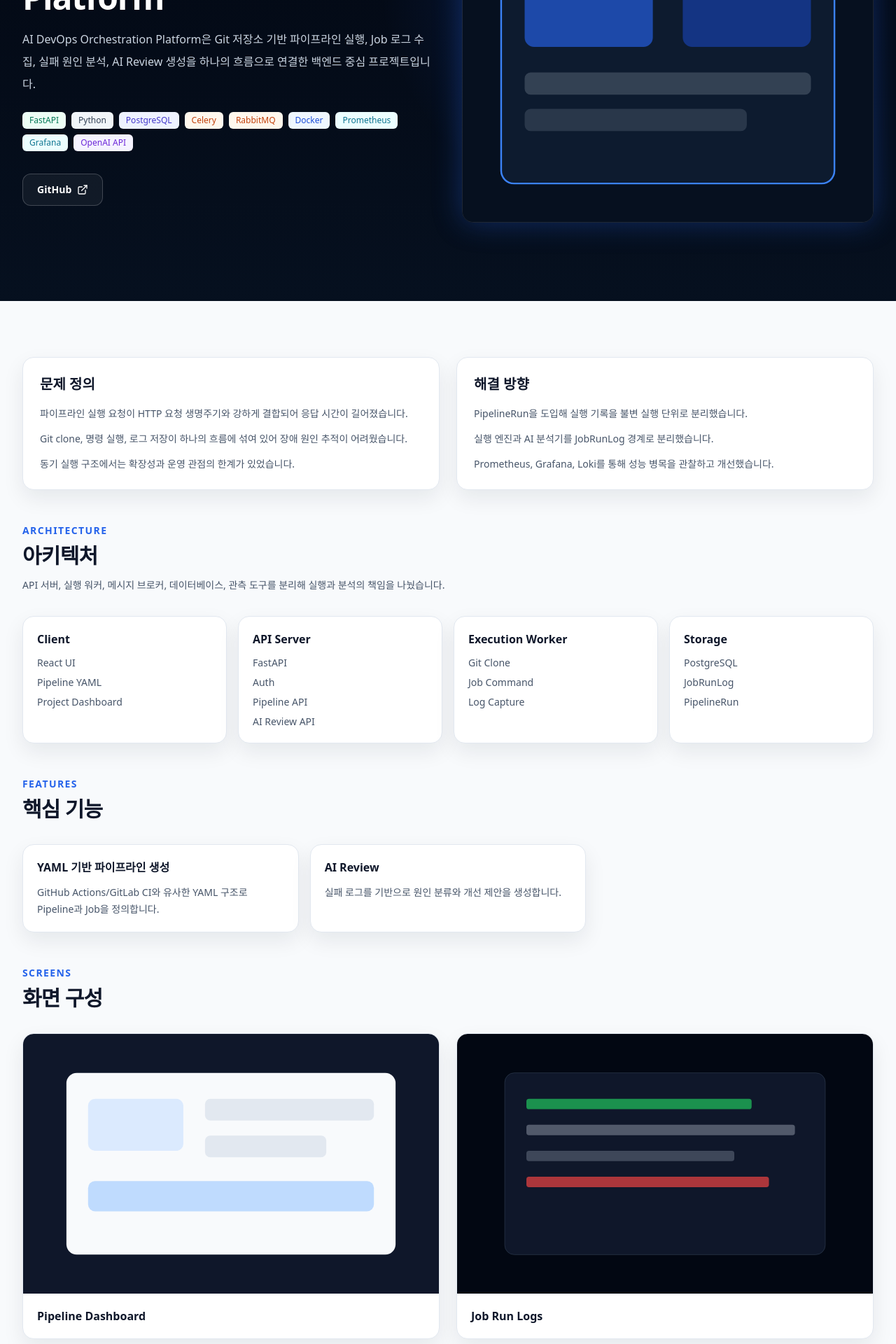
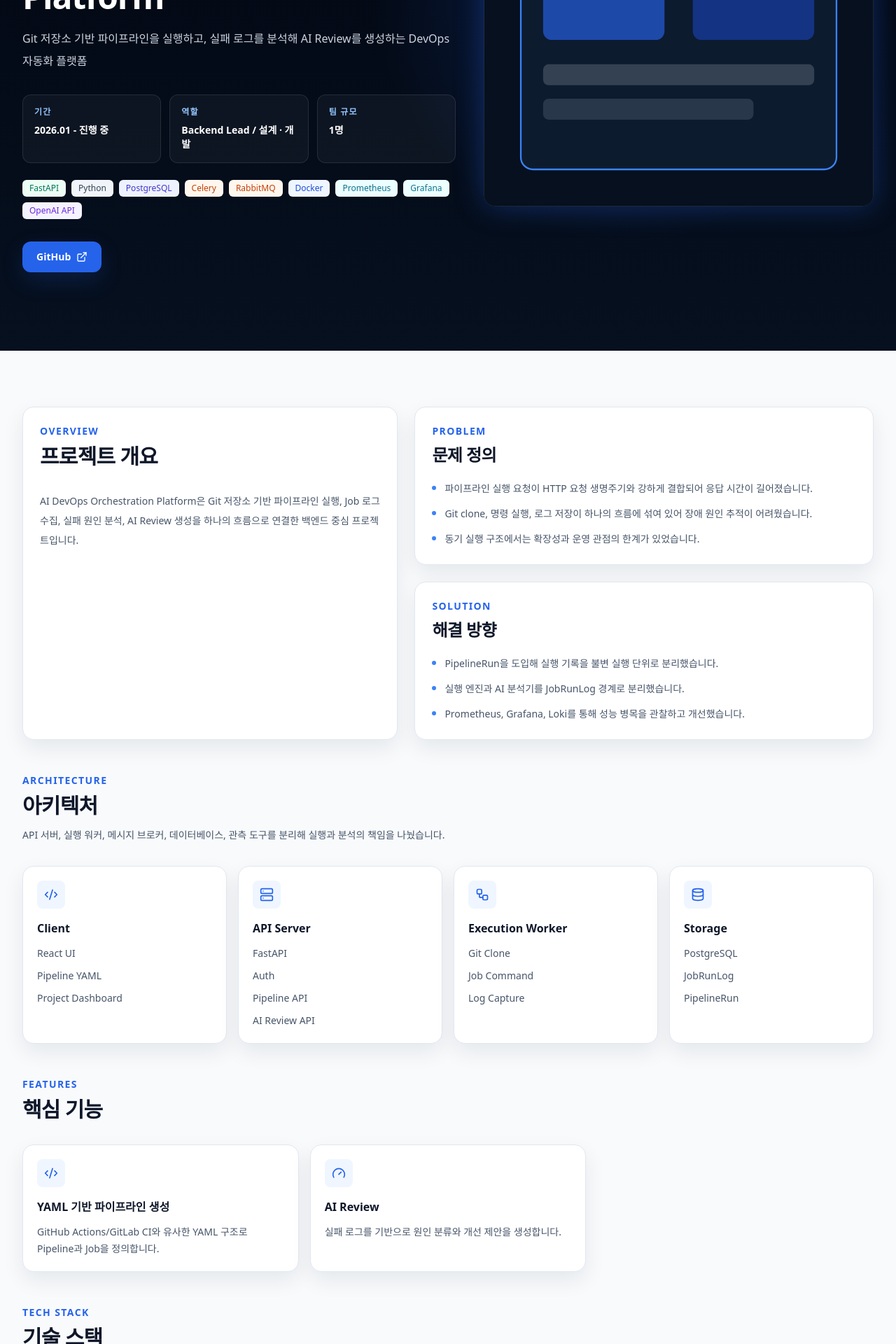
Before and after one commit to JongEunLee310/portfolio, a React (Vite) app: page /#/projects/ai-devops-orchestration-platform in a window 1280 px wide. Shown: the part 300-2220 px from the top of the page at 70% size. Built offline with nearby package versions, Linux system fonts and the light colour scheme; a web font is replaced by a local one.

Commit message:
refactor: 프로젝트 상세 페이지 컴포넌트 기반 레이아웃으로 개선

```diff
--- a/src/pages/ProjectDetailPage.tsx
+++ b/src/pages/ProjectDetailPage.tsx
@@ -1,11 +1,20 @@
-import { ExternalLink } from "lucide-react";
 import { useParams } from "react-router-dom";
-import { Badge } from "@/components/common/Badge";
 import { EmptyState } from "@/components/common/EmptyState";
-import { SectionHeader } from "@/components/common/SectionHeader";
 import { PageLayout } from "@/components/layout/PageLayout";
-import { ProjectMetricCard } from "@/components/project/ProjectMetricCard";
-import { TechTag } from "@/components/common/TechTag";
+import {
+  ProjectArchitectureSection,
+  ProjectContributionSection,
+  ProjectDetailHero,
+  ProjectFeaturesSection,
+  ProjectLinksSection,
+  ProjectNarrativeCard,
+  ProjectOverviewSection,
+  ProjectResultsSection,
+  ProjectRetrospectiveSection,
+  ProjectScreenshotsSection,
+  ProjectTechStackSection,
+  ProjectTroubleshootingSection,
+} from "@/components/project/ProjectDetailSections";
 import { PROJECT_DETAIL_LABELS } from "@/constants/projectDetail";
 import { projectDetails } from "@/data/projectDetails";
 import { pageChrome } from "@/utils/pageChrome";
@@ -31,270 +40,52 @@ export function ProjectDetailPage() {
 
   return (
     <PageLayout {...pageChrome}>
-      <section className="bg-hero-radial py-20 text-white lg:py-28">
-        <div className="mx-auto grid max-w-7xl gap-10 px-6 lg:grid-cols-2 lg:px-8">
-          <div>
-            <Badge variant="dark">{project.period}</Badge>
-            <h1 className="mt-5 text-4xl font-bold tracking-tight md:text-5xl">
-              {project.title}
-            </h1>
-            <p className="mt-5 text-base leading-8 text-slate-300">
-              {project.overview}
-            </p>
-            <div className="mt-6 flex flex-wrap gap-2">
-              {project.techStack.map((tag) => (
-                <TechTag key={`${project.slug}-${tag.name}`} tag={tag} />
-              ))}
-            </div>
-            <div className="mt-8 flex flex-wrap gap-3">
-              {project.links.github ? (
-                <a
-                  href={project.links.github}
-                  target="_blank"
-                  rel="noreferrer"
-                  className="inline-flex items-center gap-2 rounded-xl border border-white/20 bg-white/5 px-5 py-3 text-sm font-semibold text-white transition hover:border-blue-400 hover:bg-blue-500/10"
-                >
-                  {PROJECT_DETAIL_LABELS.links.github}
-                  <ExternalLink className="h-4 w-4" />
-                </a>
-              ) : null}
-              {project.links.demo ? (
-                <a
-                  href={project.links.demo}
-                  target="_blank"
-                  rel="noreferrer"
-                  className="inline-flex items-center gap-2 rounded-xl bg-blue-600 px-5 py-3 text-sm font-semibold text-white shadow-blue-soft transition hover:bg-blue-500"
-                >
-                  {PROJECT_DETAIL_LABELS.links.demo}
-                  <ExternalLink className="h-4 w-4" />
-                </a>
-              ) : null}
+      <ProjectDetailHero project={project} />
+      <section className="bg-slate-50 py-16 lg:py-20">
+        <div className="mx-auto max-w-7xl px-6 lg:px-8">
+          <div className="grid gap-6 lg:grid-cols-[0.9fr_1.1fr]">
+            <ProjectOverviewSection overview={project.overview} />
+            <div className="grid gap-6 md:grid-cols-2 lg:grid-cols-1">
+              <ProjectNarrativeCard
+                eyebrow={PROJECT_DETAIL_LABELS.sections.problem.eyebrow}
+                section={project.problem}
+              />
+              <ProjectNarrativeCard
+                eyebrow={PROJECT_DETAIL_LABELS.sections.solution.eyebrow}
+                section={project.solution}
+              />
             </div>
           </div>
-          <img
-            src={project.heroImage}
-            alt={`${project.title} 대표 이미지`}
-            className="aspect-[4/3] w-full rounded-2xl border border-white/10 object-cover shadow-glow"
+          <div className="mt-12">
+            <ProjectArchitectureSection architecture={project.architecture} />
+          </div>
+          <div className="mt-12">
+            <ProjectFeaturesSection features={project.features} />
+          </div>
+          <div className="mt-12">
+            <ProjectTechStackSection
+              projectSlug={project.slug}
+              techStack={project.techStack}
             />
           </div>
-      </section>
-      <section className="bg-slate-50 py-16 lg:py-20">
-        <div className="mx-auto max-w-7xl px-6 lg:px-8">
-          <div className="grid gap-6 md:grid-cols-2">
-            {[project.problem, project.solution].map((section) => (
-              <article
-                key={section.title}
-                className="rounded-2xl border border-slate-200 bg-white p-6 shadow-card"
-              >
-                <h2 className="text-xl font-bold text-slate-900">
-                  {section.title}
-                </h2>
-                <ul className="mt-4 space-y-3 text-sm leading-6 text-slate-600">
-                  {section.items.map((item) => (
-                    <li key={item}>{item}</li>
-                  ))}
-                </ul>
-              </article>
-            ))}
-          </div>
           <div className="mt-12">
-            <SectionHeader
-              eyebrow={PROJECT_DETAIL_LABELS.sections.architecture.eyebrow}
-              title={project.architecture.title}
-              description={project.architecture.description}
-            />
-            <div className="grid grid-cols-1 gap-4 md:grid-cols-2 lg:grid-cols-4">
-              {project.architecture.nodes.map((node) => (
-                <article
-                  key={node.title}
-                  className="rounded-2xl border border-slate-200 bg-white p-5 shadow-card"
-                >
-                  <h3 className="font-bold text-slate-900">{node.title}</h3>
-                  <ul className="mt-3 space-y-2 text-sm text-slate-600">
-                    {node.items.map((item) => (
-                      <li key={item}>{item}</li>
-                    ))}
-                  </ul>
-                </article>
-              ))}
-            </div>
-          </div>
-          {project.features.length > 0 ? (
-            <div className="mt-12">
-              <SectionHeader
-                eyebrow={PROJECT_DETAIL_LABELS.sections.features.eyebrow}
-                title={PROJECT_DETAIL_LABELS.sections.features.title}
-              />
-              <div className="grid gap-4 md:grid-cols-3">
-                {project.features.map((feature) => (
-                  <article
-                    key={feature.title}
-                    className="rounded-2xl border border-slate-200 bg-white p-5 shadow-card"
-                  >
-                    <h3 className="font-bold text-slate-900">
-                      {feature.title}
-                    </h3>
-                    <p className="mt-3 text-sm leading-6 text-slate-600">
-                      {feature.description}
-                    </p>
-                  </article>
-                ))}
-              </div>
-            </div>
-          ) : null}
-          {project.screenshots.length > 0 ? (
-            <div className="mt-12">
-              <SectionHeader
-                eyebrow={PROJECT_DETAIL_LABELS.sections.screenshots.eyebrow}
-                title={PROJECT_DETAIL_LABELS.sections.screenshots.title}
-              />
-              <div className="grid gap-6 md:grid-cols-2">
-                {project.screenshots.map((screenshot) => (
-                  <article
-                    key={screenshot.title}
-                    className="overflow-hidden rounded-2xl border border-slate-200 bg-white shadow-card"
-                  >
-                    <img
-                      src={screenshot.image}
-                      alt={screenshot.title}
-                      className="aspect-[16/10] w-full bg-slate-100 object-cover"
-                    />
-                    <div className="p-5">
-                      <h3 className="font-bold text-slate-900">
-                        {screenshot.title}
-                      </h3>
-                      {screenshot.description ? (
-                        <p className="mt-2 text-sm leading-6 text-slate-600">
-                          {screenshot.description}
-                        </p>
-                      ) : null}
-                    </div>
-                  </article>
-                ))}
-              </div>
-            </div>
-          ) : null}
-        </div>
-      </section>
-      {project.performance.length > 0 ? (
-        <section className="bg-brand-dark py-16 text-white lg:py-20">
-          <div className="mx-auto max-w-7xl px-6 lg:px-8">
-            <SectionHeader
-              eyebrow={PROJECT_DETAIL_LABELS.sections.metrics.eyebrow}
-              title={PROJECT_DETAIL_LABELS.sections.metrics.title}
-              dark
-            />
-            <div className="grid gap-4 md:grid-cols-3">
-              {project.performance.map((metric) => (
-                <ProjectMetricCard key={metric.label} metric={metric} />
-              ))}
+            <ProjectScreenshotsSection screenshots={project.screenshots} />
           </div>
         </div>
       </section>
-      ) : null}
+      <ProjectResultsSection performance={project.performance} />
       <section className="bg-slate-50 py-16 lg:py-20">
         <div className="mx-auto grid max-w-7xl gap-10 px-6 lg:grid-cols-[1fr_0.9fr] lg:px-8">
-          {project.contributions.length > 0 ? (
-            <div>
-              <SectionHeader
-                eyebrow={PROJECT_DETAIL_LABELS.sections.contributions.eyebrow}
-                title={PROJECT_DETAIL_LABELS.sections.contributions.title}
+          <ProjectContributionSection contributions={project.contributions} />
+          <ProjectTroubleshootingSection
+            troubleshooting={project.troubleshooting}
           />
-              <div className="space-y-4">
-                {project.contributions.map((contribution) => (
-                  <article
-                    key={`${contribution.date}-${contribution.title}`}
-                    className="rounded-2xl border border-slate-200 bg-white p-5 shadow-card"
-                  >
-                    <p className="text-xs font-semibold uppercase tracking-widest text-blue-600">
-                      {contribution.date}
-                    </p>
-                    <h3 className="mt-2 font-bold text-slate-900">
-                      {contribution.title}
-                    </h3>
-                    <p className="mt-2 text-sm leading-6 text-slate-600">
-                      {contribution.description}
-                    </p>
-                  </article>
-                ))}
         </div>
-            </div>
-          ) : null}
-          {project.troubleshooting.length > 0 ? (
-            <div>
-              <SectionHeader
-                eyebrow={PROJECT_DETAIL_LABELS.sections.troubleshooting.eyebrow}
-                title={PROJECT_DETAIL_LABELS.sections.troubleshooting.title}
-              />
-              <div className="space-y-4">
-                {project.troubleshooting.map((item) => (
-                  <article
-                    key={item.title}
-                    className="rounded-2xl border border-slate-200 bg-white p-5 shadow-card"
-                  >
-                    <h3 className="font-bold text-slate-900">{item.title}</h3>
-                    <dl className="mt-4 space-y-3 text-sm leading-6">
-                      <div>
-                        <dt className="font-semibold text-slate-900">
-                          {
-                            PROJECT_DETAIL_LABELS.sections.troubleshooting
-                              .problem
-                          }
-                        </dt>
-                        <dd className="mt-1 text-slate-600">{item.problem}</dd>
-                      </div>
-                      <div>
-                        <dt className="font-semibold text-slate-900">
-                          {
-                            PROJECT_DETAIL_LABELS.sections.troubleshooting
-                              .solution
-                          }
-                        </dt>
-                        <dd className="mt-1 text-slate-600">{item.solution}</dd>
-                      </div>
-                      {item.result ? (
-                        <div>
-                          <dt className="font-semibold text-slate-900">
-                            {
-                              PROJECT_DETAIL_LABELS.sections.troubleshooting
-                                .result
-                            }
-                          </dt>
-                          <dd className="mt-1 text-slate-600">{item.result}</dd>
-                        </div>
-                      ) : null}
-                    </dl>
-                  </article>
-                ))}
-              </div>
-            </div>
-          ) : null}
+        <div className="mx-auto mt-12 max-w-7xl px-6 lg:px-8">
+          <ProjectLinksSection project={project} />
         </div>
       </section>
-      <section className="bg-white py-16 lg:py-20">
-        <div className="mx-auto grid max-w-7xl gap-6 px-6 md:grid-cols-2 lg:px-8">
-          <article className="rounded-2xl border border-slate-200 bg-slate-50 p-6">
-            <h2 className="text-xl font-bold text-slate-900">
-              {PROJECT_DETAIL_LABELS.sections.retrospective.learned}
-            </h2>
-            <ul className="mt-4 space-y-3 text-sm leading-6 text-slate-600">
-              {project.retrospective.learned.map((item) => (
-                <li key={item}>{item}</li>
-              ))}
-            </ul>
-          </article>
-          <article className="rounded-2xl border border-slate-200 bg-slate-50 p-6">
-            <h2 className="text-xl font-bold text-slate-900">
-              {PROJECT_DETAIL_LABELS.sections.retrospective.improvement}
-            </h2>
-            <ul className="mt-4 space-y-3 text-sm leading-6 text-slate-600">
-              {project.retrospective.improvement.map((item) => (
-                <li key={item}>{item}</li>
-              ))}
-            </ul>
-          </article>
-        </div>
-      </section>
+      <ProjectRetrospectiveSection retrospective={project.retrospective} />
     </PageLayout>
   );
 }
```
Lines whose indentation alone changed are shown as unchanged.
